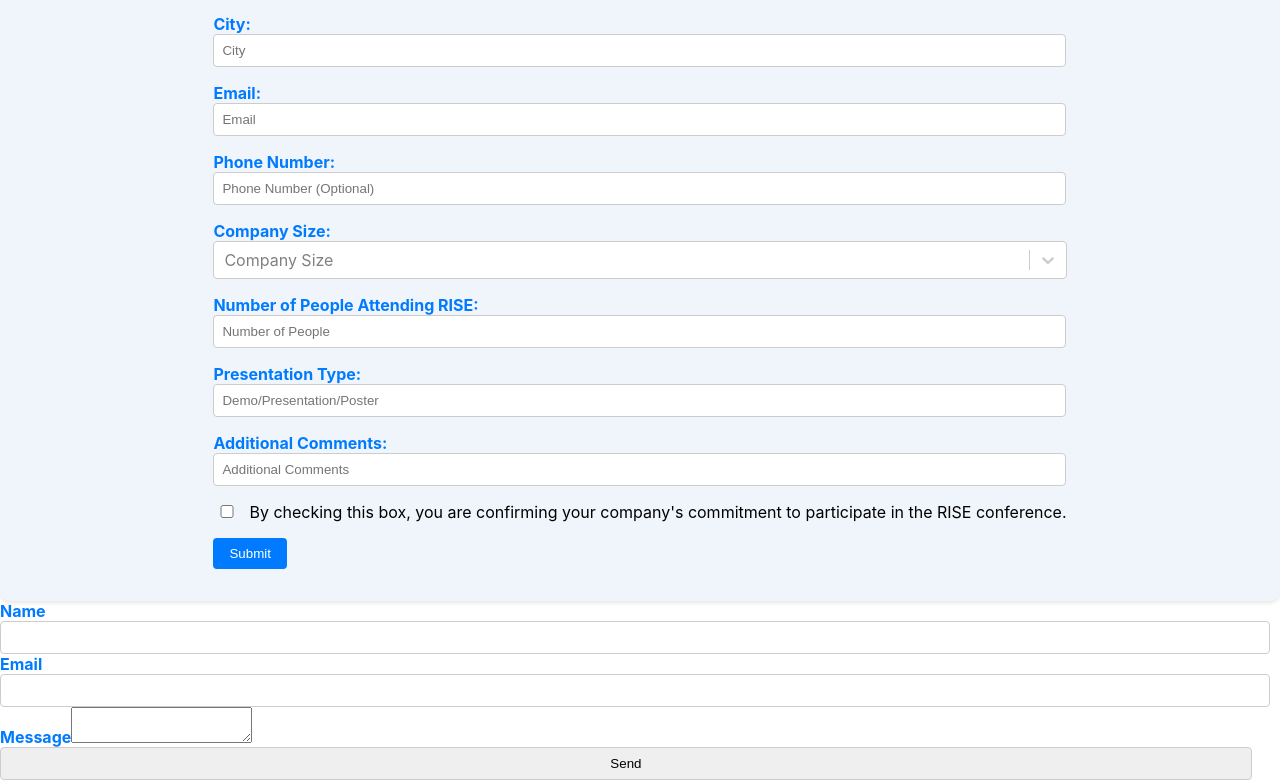
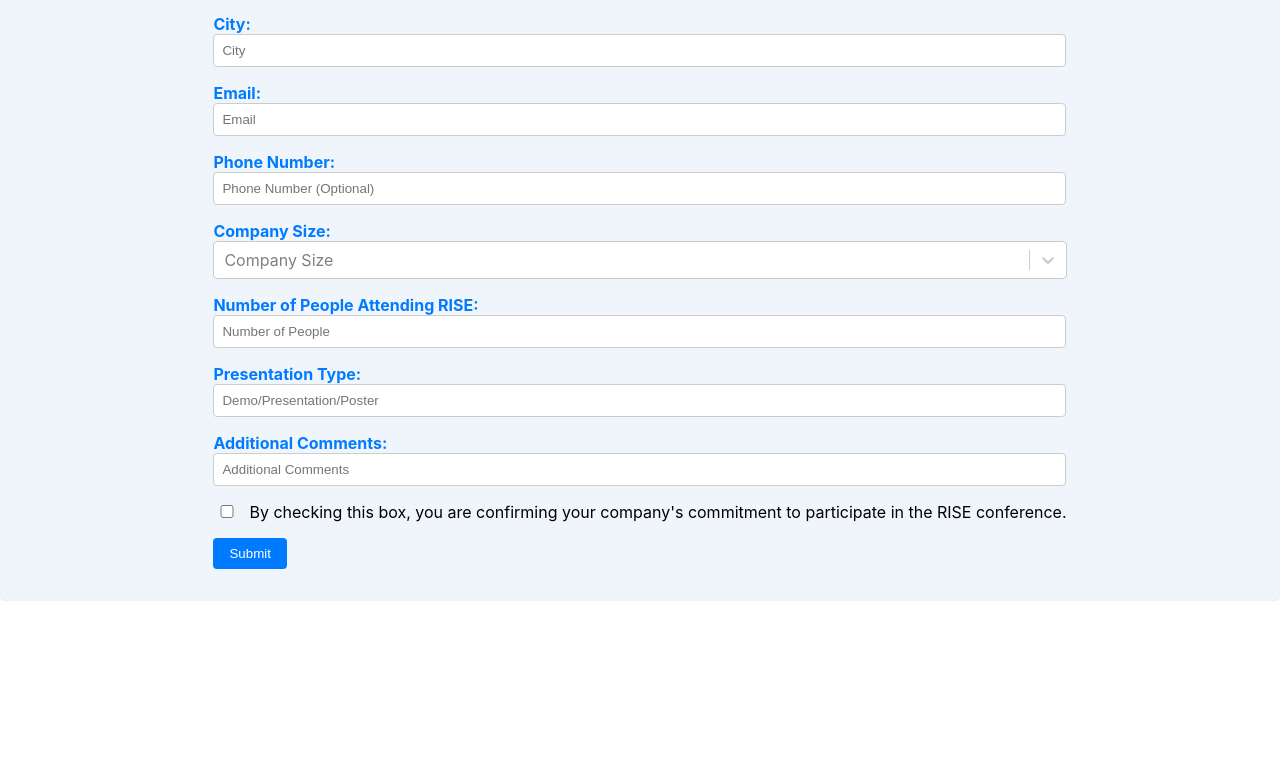
Before and after one commit to purdue-arc/FormDataApp, a React (Create React App) app: page / in a window 1280 px wide. Shown: the part 290-1070 px from the top of the page. After the commit the page ends 891 px from the top, so only its background shows below. Built offline with nearby package versions, Linux system fonts and the light colour scheme.

Commit message:
Validation wording and Routing

```diff
--- a/package.json
+++ b/package.json
@@ -10,6 +10,7 @@
     "axios": "^1.6.0",
     "react": "^18.2.0",
     "react-dom": "^18.2.0",
+    "react-router-dom": "^6.18.0",
     "react-scripts": "5.0.1",
     "react-select": "^5.7.7",
     "web-vitals": "^3.5.0"
--- a/src/App.js
+++ b/src/App.js
@@ -1,13 +1,19 @@
 import React from "react";
 import ContactUs from "./ContactUs";
 import ResultsAdd from "./ResultsAdd";
+import submission from "./submissionValid"
+import {BrowserRouter, Route, Routes} from 'react-router-dom'
 
 function App() {
   return (
-    <div>
-      <ResultsAdd />
-      <ContactUs />
-    </div>
+     <BrowserRouter>
+        <div>
+            <Routes>
+                <Route path="/" element={ <ResultsAdd/>}></Route>
+                <Route path="/submit" element={ <submission/>}></Route>
+            </Routes>
+        </div>
+     </BrowserRouter>
   );
 }
 
--- a/src/ResultsAdd.js
+++ b/src/ResultsAdd.jsx
@@ -3,6 +3,7 @@ import { EmailJSResponseStatus } from "@emailjs/browser/es";
 import { default as React, useRef } from "react";
 import Select from "react-select";
 import result from "./dependentComponents/results";
+import submissionValid from "./submissionValid"
 import "./style.css";
 
 class ResultsAdd extends React.Component {
@@ -329,7 +330,7 @@ class ResultsAdd extends React.Component {
                 </div>
               </div>
               <div className="field"></div>
-              <button className="ui blue submit button">Submit</button>
+              <button className="ui blue submit button" onSubmit={submissionValid}>Submit</button>
             </form>
           </div>
         </div>
```
Also changed, not shown: src/submissionValid.jsx (added), 1 other file (tests, documents, lock files or other folders).
